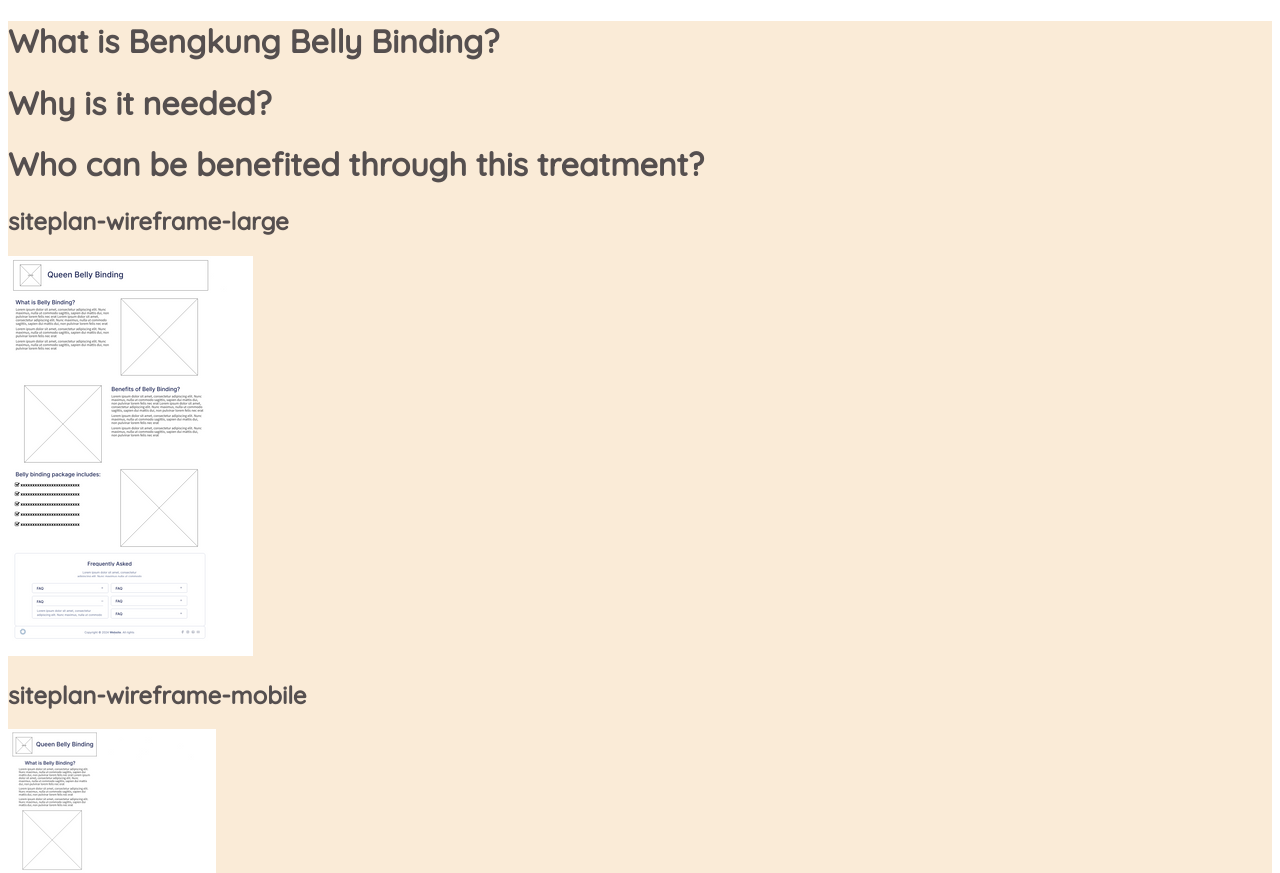
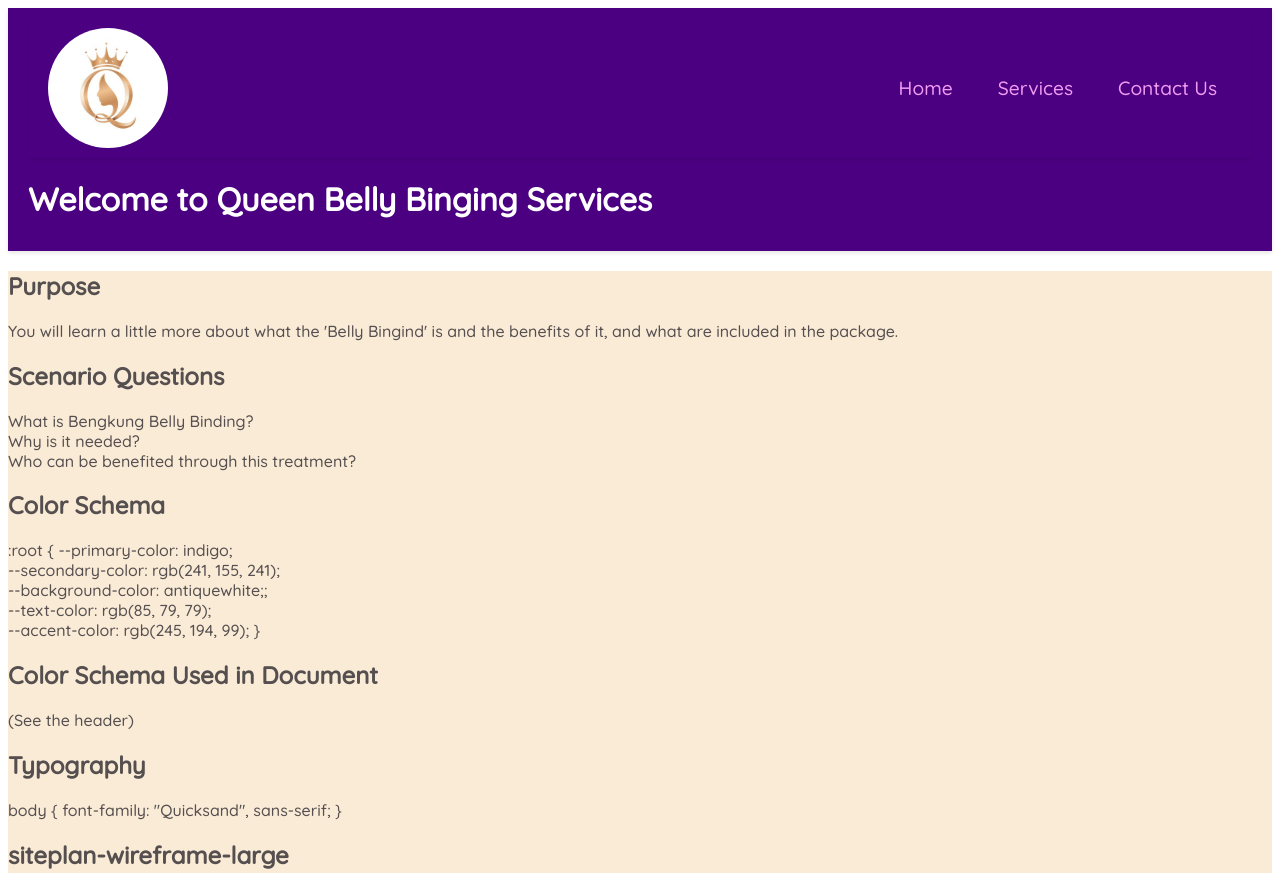
Before and after one commit to ldswaiwai/wdd131, a plain HTML site: page project/siteplan.html in a window 1280 px wide. Shown: the top 873 px of the page. Drawn offline with Linux system fonts and the light colour scheme.

Commit message:
siteplan updated

```diff
--- a/project/siteplan.html
+++ b/project/siteplan.html
@@ -11,11 +11,38 @@
     <script src="scripts/siteplan.js" defer></script>
 </head>
 <body>
-    <header></header>
+    <header>
+        <nav>
+            <img src="images/logo.jpg" alt="Company Logo" class="logo">
+            <ul>
+                <li><a href="index.html">Home</a></li>
+                <li><a href="services.html">Services</a></li>
+                <li><a href="contact.html">Contact Us</a></li>
+            </ul>
+        </nav>
+        <h1>Welcome to Queen Belly Binging Services</h1>
+    </header>
     <main>
-        <h1>What is Bengkung Belly Binding?</h1>
-        <h1>Why is it needed?</h1>
-        <h1>Who can be benefited through this treatment?</h1>
+        <h2>Purpose</h2>
+        <p>You will learn a little more about what the 'Belly Bingind' is and the benefits of it, and what are included in the package.</p>
+        <h2>Scenario Questions</h2>
+        <p>What is Bengkung Belly Binding?<br>Why is it needed?<br>Who can be benefited through this treatment?</p>
+        <h2>Color Schema</h2>
+        <p>:root {
+            --primary-color: indigo;<br>
+            --secondary-color: rgb(241, 155, 241);<br>
+            --background-color: antiquewhite;;<br>
+            --text-color: rgb(85, 79, 79);<br>
+            --accent-color: rgb(245, 194, 99);
+        }</p>
+        <h2>Color Schema Used in Document</h2>
+        <p>(See the header)</p>
+        <h2>Typography</h2>
+        <p>body {
+            font-family: "Quicksand", sans-serif;
+        }
+        </p>
+
         <h2>siteplan-wireframe-large</h2>
         <img src="images/siteplan-wireframe-large.png" alt="wireframe for large screen view">
         <h2>siteplan-wireframe-mobile</h2>
--- a/project/styles/siteplan.css
+++ b/project/styles/siteplan.css
@@ -17,6 +17,42 @@ main {
     color: var(--text-color)
 }
 
+header, nav {
+    background-color: var(--primary-color);
+    padding: 10px 20px;
+    box-shadow: 0 2px 4px rgba(0, 0, 0, 0.1);
+    color: white;
+}
+
+nav {
+    display: flex;
+    align-items: center;
+    justify-content: space-between;
+}
+
+nav ul {
+    list-style: none;
+    padding: 0;
+    margin: 0;
+    display: flex;
+    gap: 15px;
+}
+
+nav ul li {
+    margin: 0 15px;
+}
+
+nav ul li a {
+    text-decoration: none;
+    color: var(--secondary-color);
+    font-size: 1.2rem;
+}
+
+.logo {
+    max-height: 120px;
+    border-radius: 120px;
+}
+
 footer {
     grid-column: 1/3;
     grid-row: 3;
```
